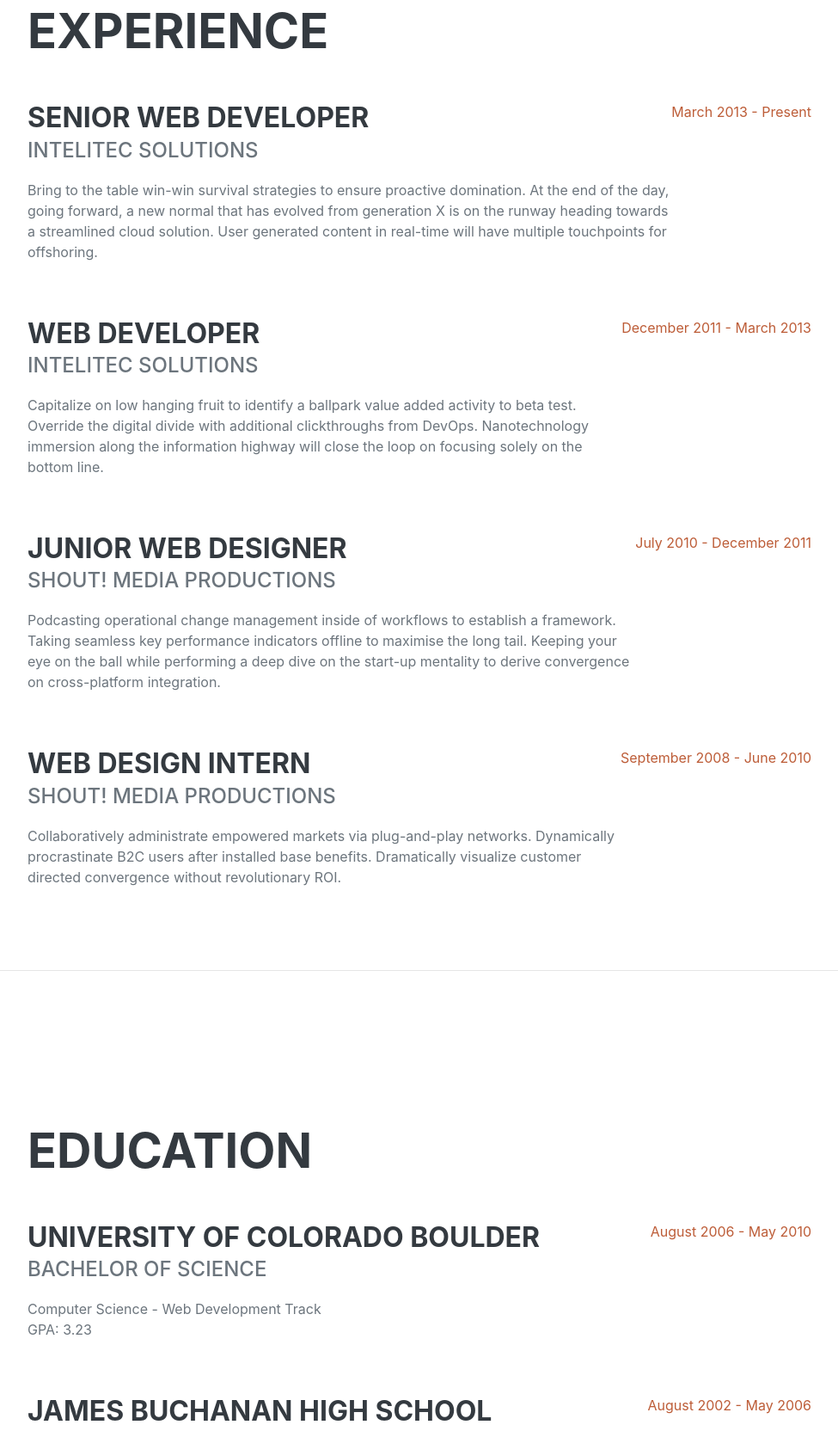
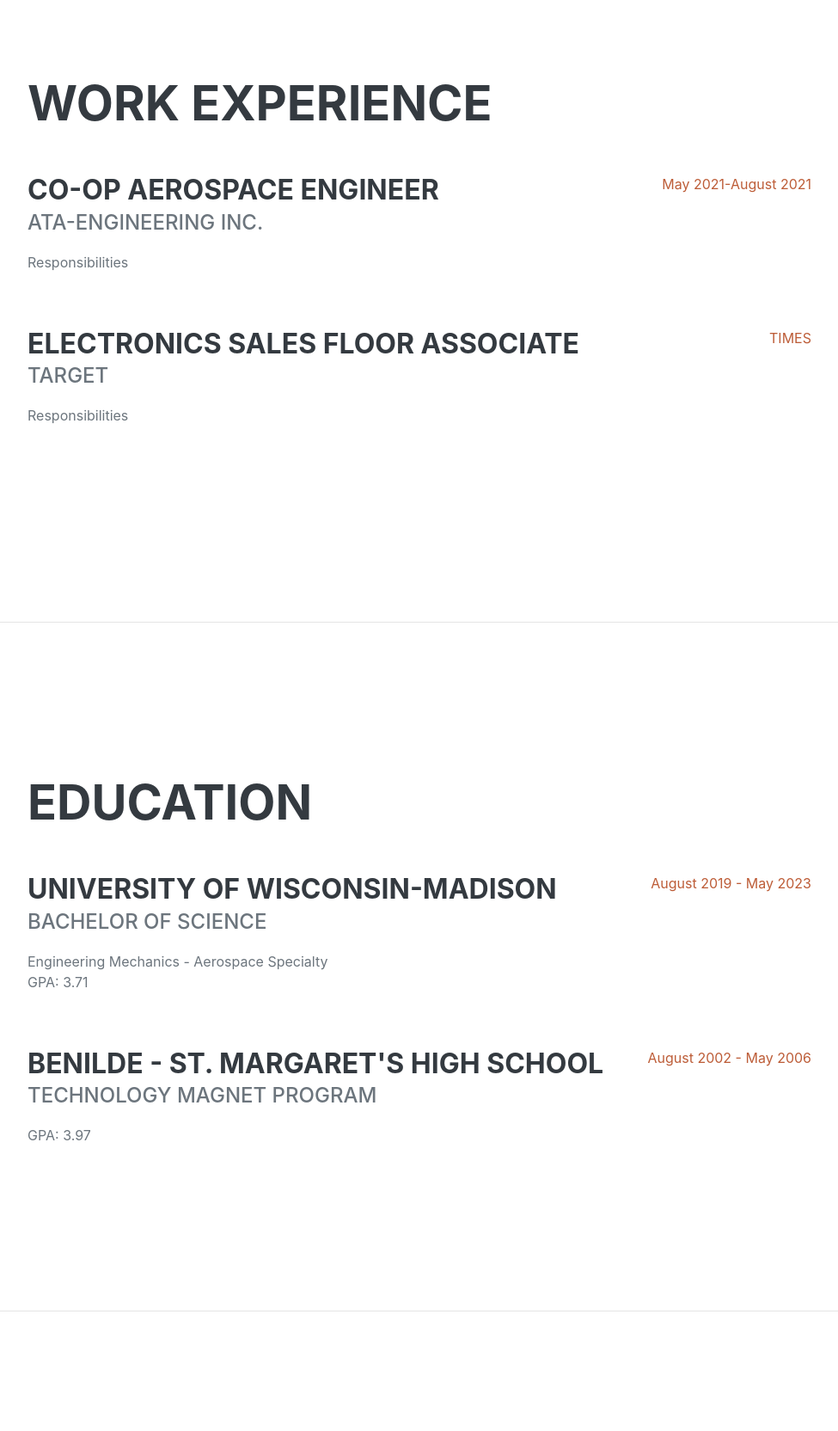
Before and after one commit to will-driessen/will-driessen.github.io, a plain HTML site: page index.html in a window 1280 px wide. Shown: the part 878-2542 px from the top of the page at 86% size, without its empty margins (288-1263 px from the left). Drawn offline with nearby package versions, Linux system fonts and the light colour scheme; a web font is replaced by a local one.

Commit message:
Initial Edits

```diff
--- a/index.html
+++ b/index.html
@@ -5,7 +5,7 @@
         <meta name="viewport" content="width=device-width, initial-scale=1, shrink-to-fit=no" />
         <meta name="description" content="" />
         <meta name="author" content="" />
-        <title>Resume - Start Bootstrap Theme</title>
+        <title>TAB</title>
         <link rel="icon" type="image/x-icon" href="assets/img/favicon.ico" />
         <!-- Font Awesome icons (free version)-->
         <script src="https://use.fontawesome.com/releases/v5.15.1/js/all.js" crossorigin="anonymous"></script>
@@ -19,7 +19,7 @@
         <!-- Navigation-->
         <nav class="navbar navbar-expand-lg navbar-dark bg-primary fixed-top" id="sideNav">
             <a class="navbar-brand js-scroll-trigger" href="#page-top">
-                <span class="d-block d-lg-none">Clarence Taylor</span>
+                <span class="d-block d-lg-none">Will Driessen</span>
                 <span class="d-none d-lg-block"><img class="img-fluid img-profile rounded-circle mx-auto mb-2" src="assets/img/profile.jpg" alt="" /></span>
             </a>
             <button class="navbar-toggler" type="button" data-toggle="collapse" data-target="#navbarSupportedContent" aria-controls="navbarSupportedContent" aria-expanded="false" aria-label="Toggle navigation"><span class="navbar-toggler-icon"></span></button>
@@ -40,14 +40,14 @@
             <section class="resume-section" id="about">
                 <div class="resume-section-content">
                     <h1 class="mb-0">
-                        Clarence
-                        <span class="text-primary">Taylor</span>
+                        Will
+                        <span class="text-primary">Driessen</span>
                     </h1>
                     <div class="subheading mb-5">
-                        3542 Berry Street · Cheyenne Wells, CO 80810 · (317) 585-8468 ·
-                        <a href="mailto:name@email.com">name@email.com</a>
+                        Full Name - William: Address and contact info ·
+                        <a href="mailto:name@email.com">wdriessen@wisc.edu</a>
                     </div>
-                    <p class="lead mb-5">I am experienced in leveraging agile frameworks to provide a robust synopsis for high level overviews. Iterative approaches to corporate strategy foster collaborative thinking to further the overall value proposition.</p>
+                    <p class="lead mb-5"> I appreciate that I can live such that my spare time consists of look up on a clear nights. I wonder what unknown knowledge has yet to be uncovered, and how I might be able to push that frontier.</p>
                     <div class="social-icons">
                         <a class="social-icon" href="#"><i class="fab fa-linkedin-in"></i></a>
                         <a class="social-icon" href="#"><i class="fab fa-github"></i></a>
@@ -60,39 +60,24 @@
             <!-- Experience-->
             <section class="resume-section" id="experience">
                 <div class="resume-section-content">
-                    <h2 class="mb-5">Experience</h2>
+                    <h2 class="mb-5">Work Experience</h2>
                     <div class="d-flex flex-column flex-md-row justify-content-between mb-5">
                         <div class="flex-grow-1">
-                            <h3 class="mb-0">Senior Web Developer</h3>
-                            <div class="subheading mb-3">Intelitec Solutions</div>
-                            <p>Bring to the table win-win survival strategies to ensure proactive domination. At the end of the day, going forward, a new normal that has evolved from generation X is on the runway heading towards a streamlined cloud solution. User generated content in real-time will have multiple touchpoints for offshoring.</p>
+                            <h3 class="mb-0">Co-op Aerospace Engineer</h3>
+                            <div class="subheading mb-3">ATA-Engineering Inc.</div>
+                            <p>Responsibilities</p>
                         </div>
-                        <div class="flex-shrink-0"><span class="text-primary">March 2013 - Present</span></div>
+                        <div class="flex-shrink-0"><span class="text-primary">May 2021-August 2021</span></div>
                     </div>
                     <div class="d-flex flex-column flex-md-row justify-content-between mb-5">
                         <div class="flex-grow-1">
-                            <h3 class="mb-0">Web Developer</h3>
-                            <div class="subheading mb-3">Intelitec Solutions</div>
-                            <p>Capitalize on low hanging fruit to identify a ballpark value added activity to beta test. Override the digital divide with additional clickthroughs from DevOps. Nanotechnology immersion along the information highway will close the loop on focusing solely on the bottom line.</p>
+                            <h3 class="mb-0">Electronics Sales Floor Associate</h3>
+                            <div class="subheading mb-3">Target</div>
+                            <p>Responsibilities</p>
                         </div>
-                        <div class="flex-shrink-0"><span class="text-primary">December 2011 - March 2013</span></div>
+                        <div class="flex-shrink-0"><span class="text-primary">TIMES</span></div>
                     </div>
-                    <div class="d-flex flex-column flex-md-row justify-content-between mb-5">
-                        <div class="flex-grow-1">
-                            <h3 class="mb-0">Junior Web Designer</h3>
-                            <div class="subheading mb-3">Shout! Media Productions</div>
-                            <p>Podcasting operational change management inside of workflows to establish a framework. Taking seamless key performance indicators offline to maximise the long tail. Keeping your eye on the ball while performing a deep dive on the start-up mentality to derive convergence on cross-platform integration.</p>
-                        </div>
-                        <div class="flex-shrink-0"><span class="text-primary">July 2010 - December 2011</span></div>
-                    </div>
-                    <div class="d-flex flex-column flex-md-row justify-content-between">
-                        <div class="flex-grow-1">
-                            <h3 class="mb-0">Web Design Intern</h3>
-                            <div class="subheading mb-3">Shout! Media Productions</div>
-                            <p>Collaboratively administrate empowered markets via plug-and-play networks. Dynamically procrastinate B2C users after installed base benefits. Dramatically visualize customer directed convergence without revolutionary ROI.</p>
-                        </div>
-                        <div class="flex-shrink-0"><span class="text-primary">September 2008 - June 2010</span></div>
-                    </div>
+
                 </div>
             </section>
             <hr class="m-0" />
@@ -102,18 +87,18 @@
                     <h2 class="mb-5">Education</h2>
                     <div class="d-flex flex-column flex-md-row justify-content-between mb-5">
                         <div class="flex-grow-1">
-                            <h3 class="mb-0">University of Colorado Boulder</h3>
-                            <div class="subheading mb-3">Bachelor of Science</div>
-                            <div>Computer Science - Web Development Track</div>
-                            <p>GPA: 3.23</p>
+                            <h3 class="mb-0">University of Wisconsin-Madison</h3>
+                            <div class="subheading mb-3">Bachelor of science</div>
+                            <div>Engineering Mechanics - Aerospace Specialty</div>
+                            <p>GPA: 3.71</p>
                         </div>
-                        <div class="flex-shrink-0"><span class="text-primary">August 2006 - May 2010</span></div>
+                        <div class="flex-shrink-0"><span class="text-primary">August 2019 - May 2023</span></div>
                     </div>
                     <div class="d-flex flex-column flex-md-row justify-content-between">
                         <div class="flex-grow-1">
-                            <h3 class="mb-0">James Buchanan High School</h3>
+                            <h3 class="mb-0">Benilde - St. Margaret's High School</h3>
                             <div class="subheading mb-3">Technology Magnet Program</div>
-                            <p>GPA: 3.56</p>
+                            <p>GPA: 3.97</p>
                         </div>
                         <div class="flex-shrink-0"><span class="text-primary">August 2002 - May 2006</span></div>
                     </div>
@@ -166,7 +151,7 @@
                 <div class="resume-section-content">
                     <h2 class="mb-5">Interests</h2>
                     <p>Apart from being a web developer, I enjoy most of my time being outdoors. In the winter, I am an avid skier and novice ice climber. During the warmer months here in Colorado, I enjoy mountain biking, free climbing, and kayaking.</p>
-                    <p class="mb-0">When forced indoors, I follow a number of sci-fi and fantasy genre movies and television shows, I am an aspiring chef, and I spend a large amount of my free time exploring the latest technology advancements in the front-end web development world.</p>
+                    <p class="mb-0"> Insert second paragraph</p>
                 </div>
             </section>
             <hr class="m-0" />
```
